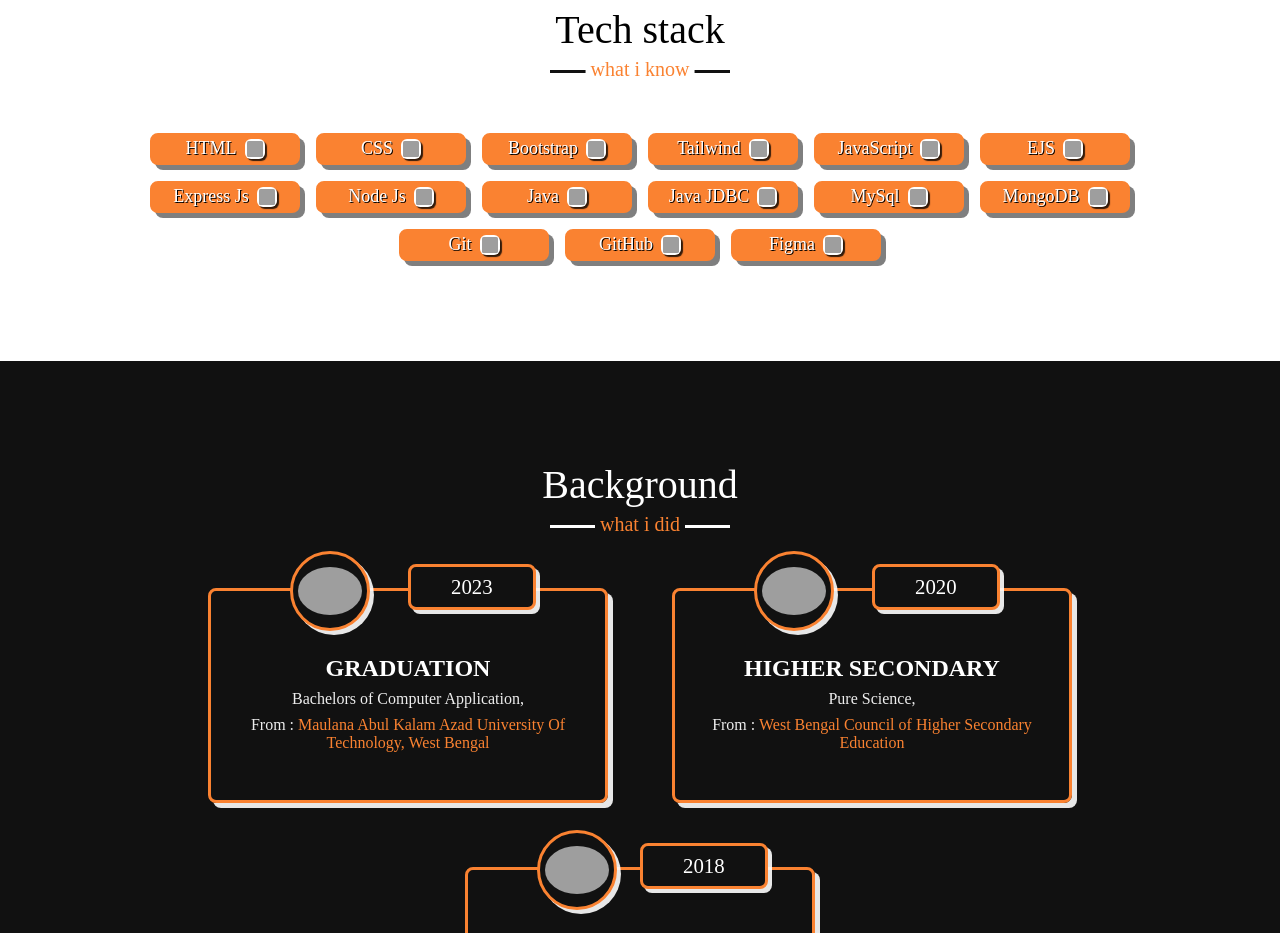
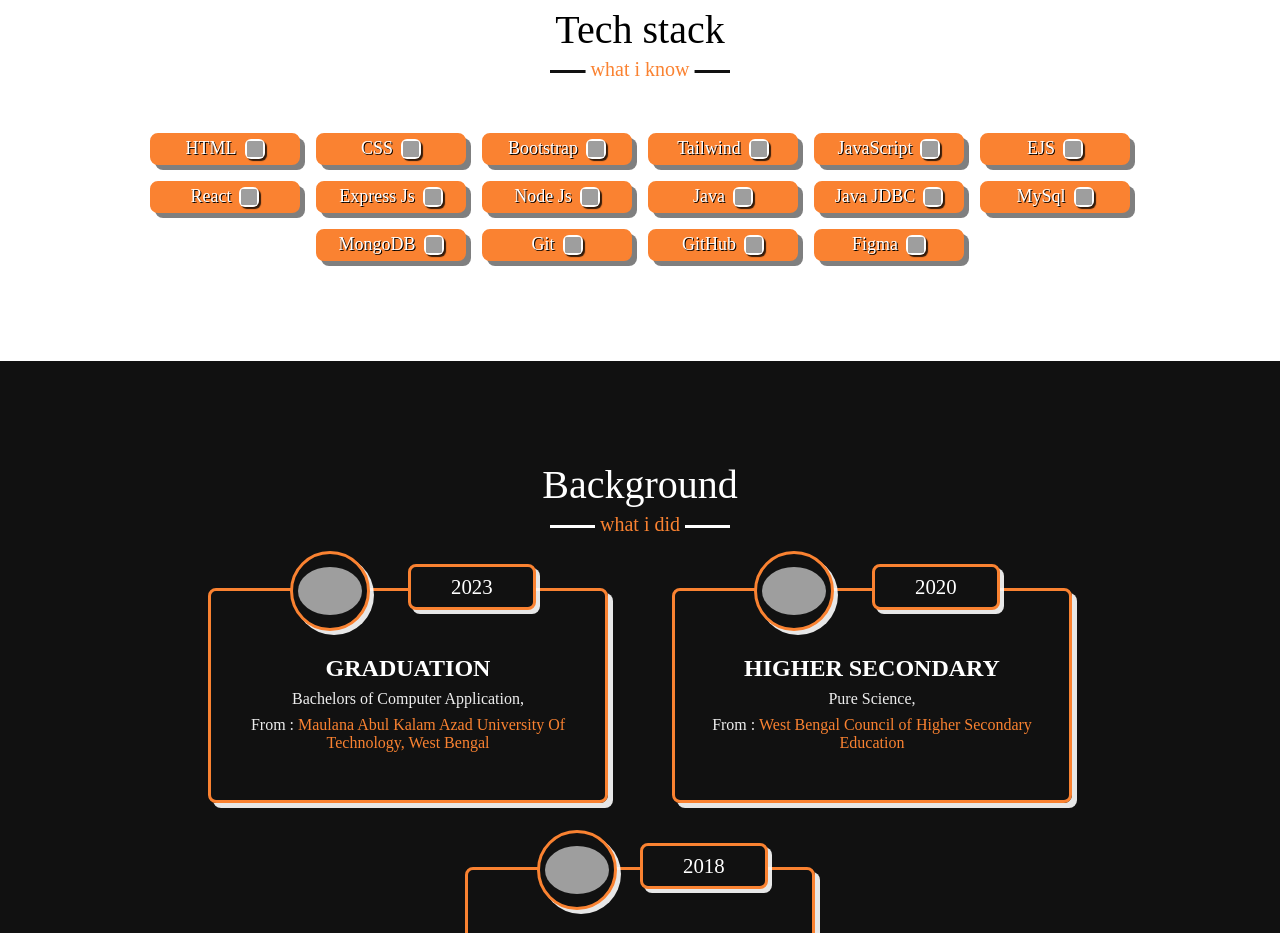
Before and after one commit to irahuldutta02/rahuldutta-portfolio, a React (Vite) app: page / in a window 1280 px wide. Shown: the part 2080-3013 px from the top of the page. Built offline with nearby package versions, Linux system fonts and the light colour scheme; grey boxes are pictures that could not be loaded; a web font is replaced by a local one.

Commit message:
implemented skills data from data file logic

```diff
--- a/src/portfolio/components/Skills.jsx
+++ b/src/portfolio/components/Skills.jsx
@@ -1,6 +1,10 @@
+import { useState } from "react";
 import "../portfolio.css";
+import { getTechStack } from "../../data/data";
 
 export function Skills() {
+  const [techStack] = useState(getTechStack());
+
   return (
     <>
       {/* <!-- skills section start --> */}
@@ -9,133 +13,16 @@
           <h2 className="title">Tech stack</h2>
           <div className="skills-content">
             <div className="inside-coloum">
-              <div>
-                <span>HTML</span>
-                <span className="icon">
-                  <img
-                    src="https://img.icons8.com/fluency/48/html-5.png"
-                    alt=""
-                  />
-                </span>
-              </div>
-              <div>
-                <span>CSS</span>
-                <span className="icon">
-                  <img
-                    src="https://img.icons8.com/fluency/48/css3.png"
-                    alt=""
-                  />
-                </span>
-              </div>
-              <div>
-                {" "}
-                <span>Bootstrap</span>
-                <span className="icon">
-                  <img
-                    src="https://img.icons8.com/fluency/48/bootstrap.png"
-                    alt=""
-                  />
-                </span>
-              </div>
-              <div>
-                <span>Tailwind</span>
-                <span className="icon">
-                  <img
-                    src="https://img.icons8.com/color/48/tailwindcss.png"
-                    alt=""
-                  />
-                </span>
-              </div>
-              <div>
-                <span>JavaScript</span>
-                <span className="icon">
-                  <img
-                    src="https://img.icons8.com/color/48/javascript.png"
-                    alt=""
-                  />
-                </span>
-              </div>
-              <div>
-                <span>EJS</span>
-                <span className="icon">
-                  <img src="https://img.icons8.com/color/48/ejs.png" alt="" />
-                </span>
-              </div>
-              <div>
-                <span>Express Js</span>
-                <span className="icon">
-                  <img
-                    src="https://img.icons8.com/fluency/48/express-js.png"
-                    alt=""
-                  />
-                </span>
-              </div>
-              <div>
-                <span>Node Js</span>
-                <span className="icon">
-                  <img
-                    src="https://img.icons8.com/color/48/nodejs.png"
-                    alt=""
-                  />
-                </span>
-              </div>
-              <div>
-                <span>Java</span>
-                <span className="icon">
-                  <img
-                    src="https://img.icons8.com/color/48/java-coffee-cup-logo.png"
-                    alt=""
-                  />
-                </span>
-              </div>
-              <div>
-                <span>Java JDBC</span>
-                <span className="icon">
-                  <img
-                    src="https://img.icons8.com/color/48/database.png"
-                    alt=""
-                  />
-                </span>
-              </div>
-              <div>
-                <span>MySql</span>
-                <span className="icon">
-                  <img
-                    src="https://img.icons8.com/color/48/mysql-logo.png"
-                    alt=""
-                  />
-                </span>
-              </div>
-              <div>
-                <span>MongoDB</span>
-                <span className="icon">
-                  <img
-                    src="https://img.icons8.com/color/48/mongodb.png"
-                    alt=""
-                  />
-                </span>
-              </div>
-              <div>
-                <span>Git</span>
-                <span className="icon">
-                  <img src="https://img.icons8.com/color/48/git.png" alt="" />
-                </span>
-              </div>
-              <div>
-                <span>GitHub</span>
-                <span className="icon">
-                  <img
-                    src="https://img.icons8.com/fluency/48/github.png"
-                    alt=""
-                  />
-                </span>
-              </div>
-              <div>
-                <span>Figma</span>
-                <span className="icon">
-                  <img src="https://img.icons8.com/color/48/figma.png" alt="" />
-                </span>
-              </div>
+              {techStack.map((tech) => {
+                return (
+                  <div key={tech.id}>
+                    <span>{tech.name}</span>
+                    <span className="icon">
+                      <img src={tech.iconSrc} alt={tech.name} />
+                    </span>
+                  </div>
+                );
+              })}
             </div>
           </div>
         </div>
```
